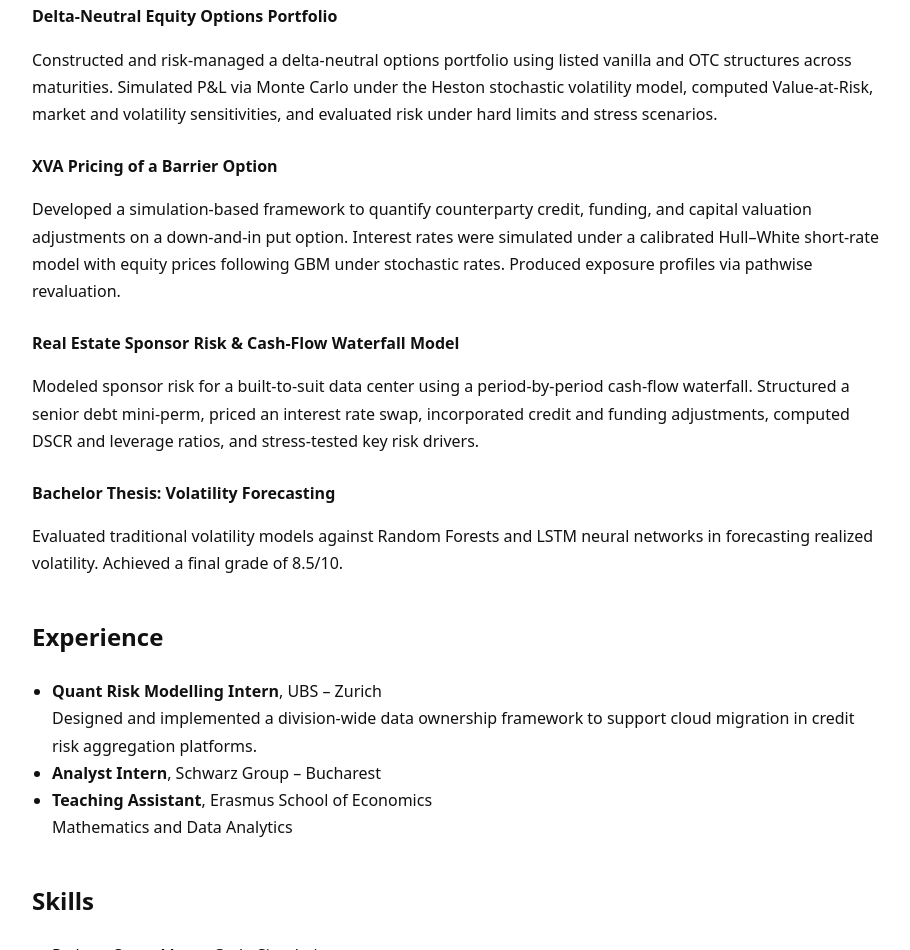
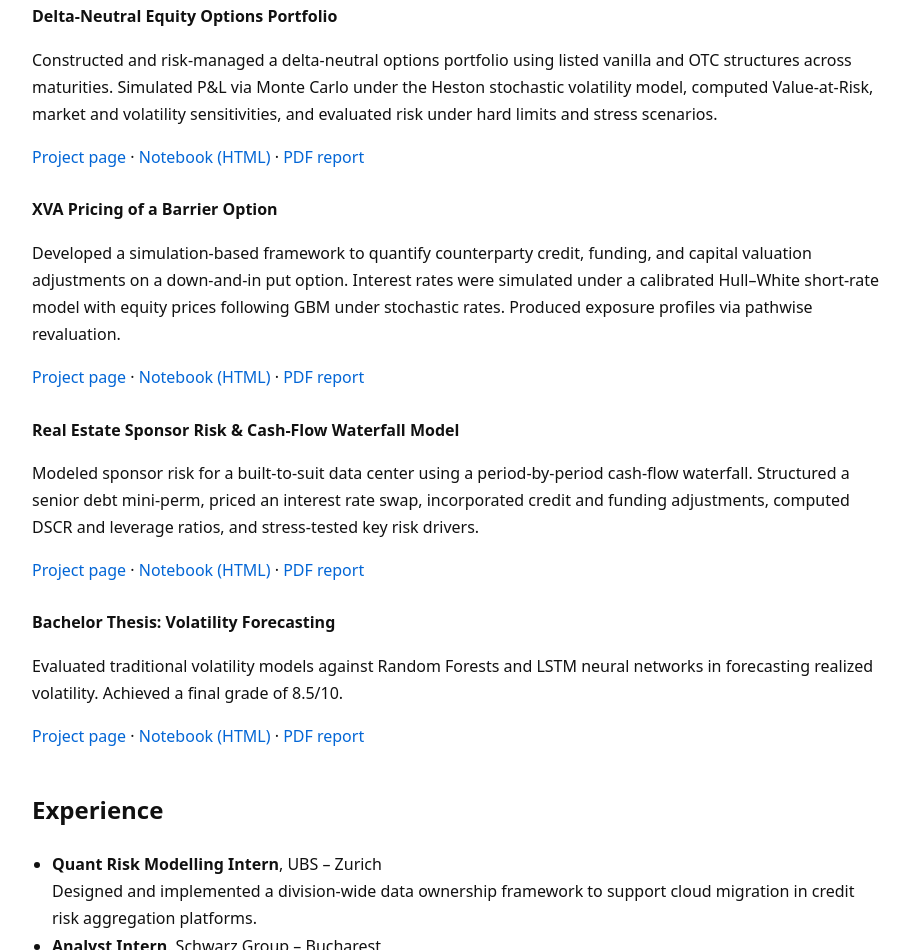
Before and after one commit to MaraPopescu3/MaraPopescu3.github.io, a plain HTML site: page index.html in a window 1280 px wide. Shown: the part 590-1540 px from the top of the page, without its empty margins (183-1093 px from the left). Drawn offline with Linux system fonts and the light colour scheme.

Commit message:
Update index.html

```diff
--- a/index.html
+++ b/index.html
@@ -86,6 +86,11 @@ simulation-based valuation.
       market and volatility sensitivities, and evaluated risk under hard limits
       and stress scenarios.
     </p>
+     <p>
+    <a href="projects/xva-barrier/index.html">Project page</a> ·
+    <a href="projects/xva-barrier/notebook.html">Notebook (HTML)</a> ·
+    <a href="projects/xva-barrier/report.pdf">PDF report</a>
+  </p>
   </div>
 
   <div class="project">
@@ -97,6 +102,11 @@ simulation-based valuation.
       model with equity prices following GBM under stochastic rates. Produced
       exposure profiles via pathwise revaluation.
     </p>
+     <p>
+    <a href="projects/xva-barrier/index.html">Project page</a> ·
+    <a href="projects/xva-barrier/notebook.html">Notebook (HTML)</a> ·
+    <a href="projects/xva-barrier/report.pdf">PDF report</a>
+  </p>
   </div>
 
   <div class="project">
@@ -107,6 +117,11 @@ simulation-based valuation.
       rate swap, incorporated credit and funding adjustments, computed DSCR and
       leverage ratios, and stress-tested key risk drivers.
     </p>
+     <p>
+    <a href="projects/xva-barrier/index.html">Project page</a> ·
+    <a href="projects/xva-barrier/notebook.html">Notebook (HTML)</a> ·
+    <a href="projects/xva-barrier/report.pdf">PDF report</a>
+  </p>
   </div>
 
   <div class="project">
@@ -116,6 +131,11 @@ simulation-based valuation.
       neural networks in forecasting realized volatility. Achieved a final grade
       of 8.5/10.
     </p>
+     <p>
+    <a href="projects/xva-barrier/index.html">Project page</a> ·
+    <a href="projects/xva-barrier/notebook.html">Notebook (HTML)</a> ·
+    <a href="projects/xva-barrier/report.pdf">PDF report</a>
+  </p>
   </div>
 </div>
 
```
